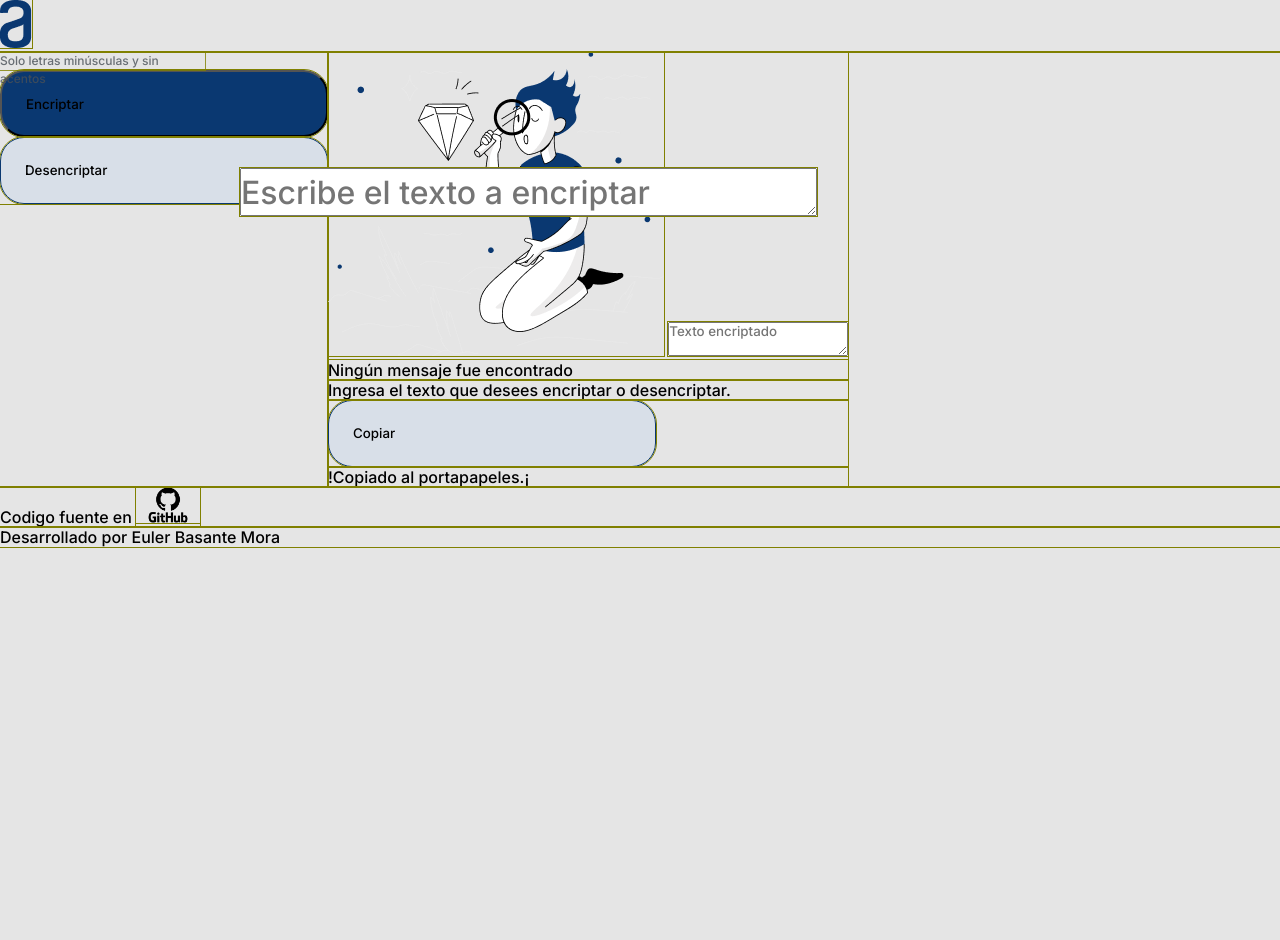
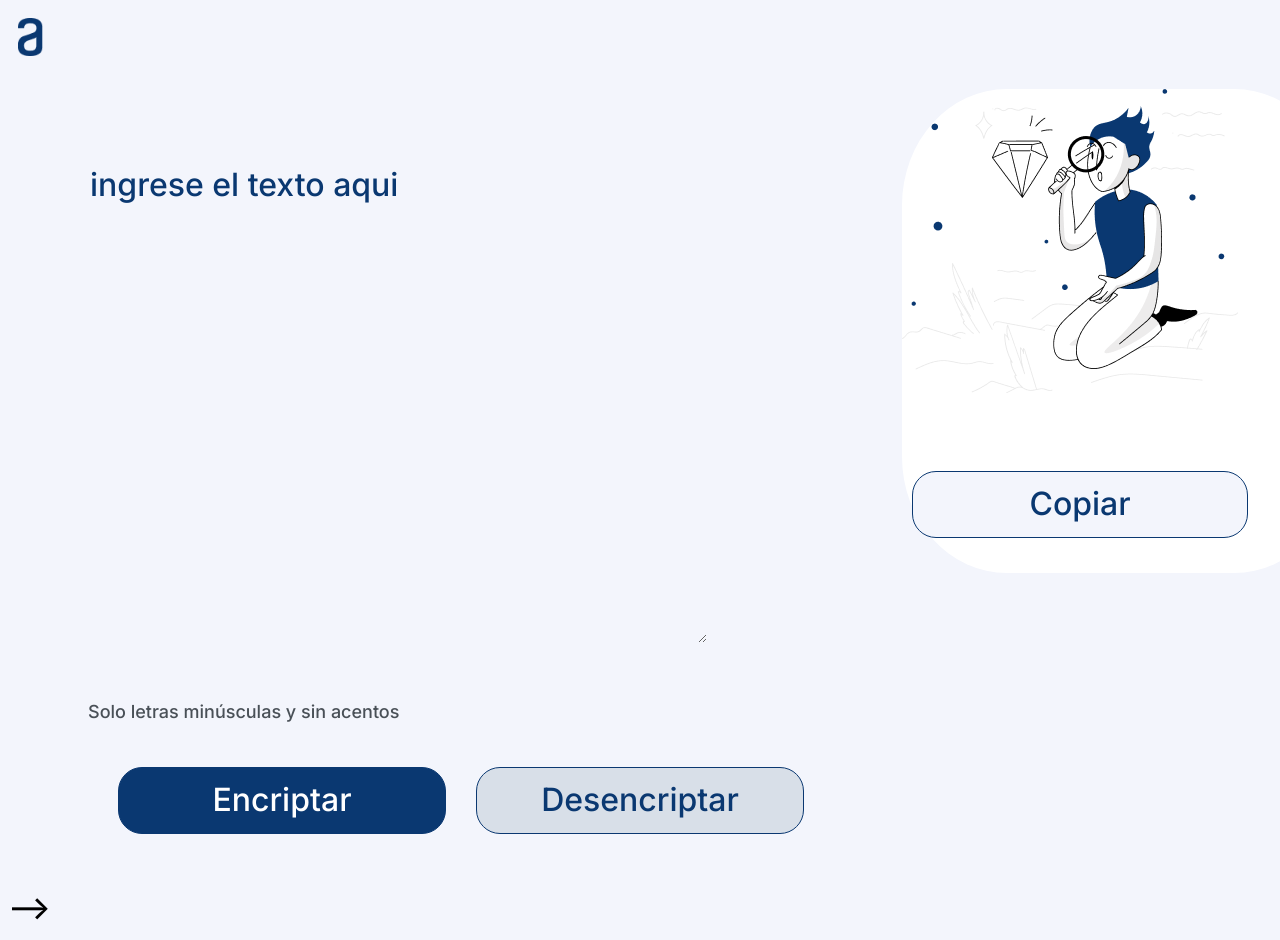
Before and after one commit to euler206/1-Encriptador-de-texto, a plain HTML site: page index.html in a window 1280 px wide. Before the commit the page ends 800 px from the top, so only its background shows below. Drawn offline with Linux system fonts and the light colour scheme.

Commit message:
arreglado algo de css

```diff
--- /dev/null
+++ b/css/reset.css
@@ -0,0 +1,48 @@
+/* http://meyerweb.com/eric/tools/css/reset/
+   v2.0 | 20110126
+   License: none (public domain)
+*/
+
+html, body, div, span, applet, object, iframe,
+h1, h2, h3, h4, h5, h6, p, blockquote, pre,
+a, abbr, acronym, address, big, cite, code,
+del, dfn, em, img, ins, kbd, q, s, samp,
+small, strike, strong, sub, sup, tt, var,
+b, u, i, center,
+dl, dt, dd, ol, ul, li,
+fieldset, form, label, legend,
+table, caption, tbody, tfoot, thead, tr, th, td,
+article, aside, canvas, details, embed,
+figure, figcaption, footer, header, hgroup,
+menu, nav, output, ruby, section, summary,
+time, mark, audio, video {
+	margin: 0;
+	padding: 0;
+	border: 0;
+	font-size: 100%;
+	font: inherit;
+	vertical-align: baseline;
+}
+/* HTML5 display-role reset for older browsers */
+article, aside, details, figcaption, figure,
+footer, header, hgroup, menu, nav, section {
+	display: block;
+}
+body {
+	line-height: 1;
+}
+ol, ul {
+	list-style: none;
+}
+blockquote, q {
+	quotes: none;
+}
+blockquote:before, blockquote:after,
+q:before, q:after {
+	content: '';
+	content: none;
+}
+table {
+	border-collapse: collapse;
+	border-spacing: 0;
+}
--- /dev/null
+++ b/css/styles.css
@@ -0,0 +1,107 @@
+* {
+	/*outline: 1px solid olive;*/
+	background: #F3F5FC;
+	font-family: 'Inter', sans-serif;
+	font-weight: 400;
+	font-size: 32px;
+	line-height: 150%;
+}
+
+.logo {
+	padding-top: 10px;
+	margin-left: 10px;
+	width: 2%;
+}
+
+main {
+	display: flex;
+	margin-bottom: 50px;
+	margin-left: 80px;
+
+}
+
+.text-area {
+	border: none;
+	color: #0A3871;
+	margin-top: 90px;
+	text-transform: lowercase;
+}
+::placeholder{
+	color: #0A3871;
+}
+.text-area:focus {
+	outline: none;
+}
+
+.mensaje{
+	background: white;
+	background-image: url("/images/munheco.png");
+	background-repeat: no-repeat;
+	border: none;
+	border-radius: 24%;
+	color: #0A3871;
+	margin-left: 98px;
+	margin-top: 20px;
+	padding-left: 20px;
+	position: fixed;
+}
+.mensaje:focus {
+	outline: none;
+}
+.mensaje:not(:empty){
+	background-image: none;
+}
+
+.botonera{
+	display: flex;
+	margin-top: 18px;
+}
+
+.btn-encriptar{
+	background: #0A3871;
+	border: 1px solid #0A3871;
+	border-radius: 24px;
+	color: white;
+	cursor: pointer;
+	height: 67px;
+	margin-left: 30px;
+	width: 328px;
+}
+.btn-desencriptar{
+	background: #D8DFE8;
+	border: 1px solid #0A3871;
+	border-radius: 24px;
+	color: #0A3871;
+	cursor: pointer;
+	height: 67px;
+	margin-left: 30px;
+	width: 328px;
+}
+
+.btn-copiar-pegar{
+	border: 1px solid #0A3871;
+	border-radius: 24px;
+	color: #0A3871;
+	cursor: pointer;
+	height: 67px;
+	margin-left: 108px;
+	margin-top: 402px;
+	position: absolute;
+	width: 336px;
+}
+/* Cambiar el color de fondo del botón cuando el texto es "copiar" */
+.btn-copiar-pegar:contains("Copiar") {
+	background: white;
+	color: #0A3871;
+}
+
+/* Cambiar el color de fondo del botón cuando el texto es "pegar" */
+.btn-copiar-pegar:contains("Pegar") {
+	background: #0A3871;
+	color: white;
+}
+
+.aviso{
+	color: #495057;
+	font-size: 18px;
+}
--- a/index.html
+++ b/index.html
@@ -4,11 +4,12 @@
     <meta charset="UTF-8">
     <meta http-equiv="X-UA-Compatible" content="IE=edge">
     <meta name="viewport" content="width=device-width, initial-scale=1.0">
-    <title>Encriptador de Texto</title>
     <link rel="preconnect" href="https://fonts.googleapis.com">
     <link rel="preconnect" href="https://fonts.gstatic.com" crossorigin>
     <link href="https://fonts.googleapis.com/css2?family=Inter:wght@500&display=swap" rel="stylesheet">
-    <link rel="stylesheet" href="./styles.css">
+    <!-- <link rel="stylesheet" href="./css/reset.css"> -->
+    <link rel="stylesheet" href="./css/styles.css">
+    <title>Encriptador de Texto</title>
 </head>
 <body>
     <header>
@@ -16,30 +17,27 @@
     </header>
     <main>
         <section>
+                <textarea id="text-area" class="text-area" cols="30" rows="10" placeholder="Ingrese el texto aqui"></textarea>
             <div>
-                <textarea id="texto" class="texto" placeholder="Escribe el texto a encriptar"></textarea>
+                <h6 class="aviso">Solo letras minúsculas y sin acentos</h6>
             </div>
-            <div>
-                <p class="aviso">Solo letras minúsculas y sin acentos</p>
-                <button id="btn-encriptar" class="btn-encriptar botones">Encriptar</button>
-                <button id="btn-desencriptar" class="btn-desencriptar botones">Desencriptar</button>
+            <div class="botonera">
+                <button id="btn-encriptar" class="btn-encriptar">Encriptar</button>
+                <button id="btn-desencriptar" class="btn-desencriptar">Desencriptar</button>
             </div>
         </section>
         <section>
-            <img src="./images/munheco.png" class="munheco" alt="muñeco">
-            <textarea id="texto-encriptado" class="texto-encriptado" placeholder="Texto encriptado"></textarea>
-            <p>Ningún mensaje fue encontrado</p>
-            <p>Ingresa el texto que desees encriptar o desencriptar.</p>
+            <textarea id="mensaje" class="mensaje" cols="20" rows="10"></textarea>
             <div>
-                <button id="btn-copiar" class="btn-copiar botones">Copiar</button>
+                <button id="btn-copiar-pegar" class="btn-copiar-pegar">Copiar</button>
             </div>
-            <div class="mensaje-copy"><p>!Copiado al portapapeles.¡</p></div>
         </section>
     </main>
-    <footer>
-        <p>Codigo fuente en <a href="https://github.com/euler206/1-Encriptador-de-texto" target="_blank"><img src="./images/logo-GitHub.png" class="logo-github"></a></p>
-        <p>Desarrollado por Euler Basante Mora <!---- <a href="https://www.linkedin.com/in/euler206" target="_blank"><img src="./images/logo-LinkedIn.png" class="logo-linkedin"> </a> --> </p>
+    <footer-->
+        <!-- <p>Codigo fuente en <a href="https://github.com/euler206/1-Encriptador-de-texto" target="_blank"><img src="./images/logo-GitHub.png" class="logo-github"></a></p>
+        <p>Desarrollado por Euler Basante Mora <!---- <a href="https://www.linkedin.com/in/euler206" target="_blank"><img src="./images/logo-LinkedIn.png" class="logo-linkedin"> </a> --> </p> -->
     </footer>
+
     <script src="./logica.js" type="module"></script>
 </body>
 </html>
--- a/logica.js
+++ b/logica.js
@@ -1,26 +1,27 @@
 import llave from "./key.js";
-//const [texto, btnEncriptar, btnDesencriptar, txtEncriptado, btnCopiar] = ["texto", "btn-encriptar", "btn-desencriptar", "texto-encriptado", "btn-copiar"].map(id => document.getElementById(id));
-const texto = document.getElementById("texto");
+//const [texto, btnEncriptar, btnDesencriptar, txtEncriptado, btnCopiar] = ["texto", "btn-encriptar", "btn-desencriptar", "texto-encriptado", "btn-copiar"].map(id => document.getElementById(id)); // poco entendible
+const texto = document.getElementById("text-area");
 const btnEncriptar = document.getElementById("btn-encriptar");
 const btnDesencriptar = document.getElementById("btn-desencriptar");
-const txtEncriptado = document.getElementById("texto-encriptado");
-const btnCopiar = document.getElementById("btn-copiar");
+const mensaje = document.getElementById("mensaje");
+const btnCopiarPegar = document.getElementById("btn-copiar-pegar");
 
-const copiar = () => navigator.clipboard.writeText(txtEncriptado.value);
+function encriptar(text,op) {
+    text = text.toLowerCase();
+    llave.forEach(([enc, des]) => text = op ? text.replaceAll(enc, des): text.replaceAll(des, enc));
+    return text;
+};
+const copiar = () => navigator.clipboard.writeText(mensaje.value);
 const pegar = () => navigator.clipboard.readText().then(tex => texto.value = tex);
-function encriptar(mensaje,op) {
-    mensaje = mensaje.toLowerCase();
-    llave.forEach(([enc, des]) => mensaje = op ? mensaje.replaceAll(enc, des): mensaje.replaceAll(des, enc));
-    return mensaje;
-};
-btnEncriptar.onclick = () => txtEncriptado.value = encriptar(texto.value,1); // 1 = true para encriptar
-btnDesencriptar.onclick = () => txtEncriptado.value = encriptar(texto.value,0); // 0 = false para desencriptar
-btnCopiar.onclick = function () {
-        if (btnCopiar.innerText === "Copiar"){
+btnEncriptar.onclick = () => mensaje.value = encriptar(texto.value,1); // 1 = true para encriptar
+btnDesencriptar.onclick = () => mensaje.value = encriptar(texto.value,0); // 0 = false para desencriptar
+btnCopiarPegar.onclick = function () {
+        if (btnCopiarPegar.innerText === "Copiar"){
             copiar();
-            btnCopiar.innerText = "Pegar";
+            btnCopiarPegar.innerText = "Pegar";
+            mensaje.value = "";
         } else{
             pegar();
-            btnCopiar.innerText = "Copiar";
+            btnCopiarPegar.innerText = "Copiar";
         }
     };
--- a/styles.css
+++ /dev/null
@@ -1,191 +0,0 @@
-* {
-	outline: 1px solid olive;
-	margin: 0;
-	padding: 0;
-	box-sizing: border-box;
-	font-family: "Inter", sans-serif;
-}
-
-body {
-	width: 100%;
-	height: 100%;
-	background-color: #E5E5E5;
-}
-
-main {
-	display: flex;
-}
-
-.logo{
-	left: 36.67%;
-	right: 37.43%;
-	top: 10%;
-	bottom: 0%;
-	background: #E5E5E5;
-}
-.logo-github{
-	width:  5%;
-	height: 5%;
-}
-
-.logo-linkedin{
-	width:  5%;
-	height: 5%;
-}
-
-
-.texto{
-/* Ingrese el texto aqui */
-
-position: absolute;
-width: 577px;
-height: 48px;
-left: 240px;
-top: 168px;
-
-font-family: 'Inter';
-font-style: normal;
-font-weight: 400;
-font-size: 32px;
-line-height: 150%;
-/* identical to box height, or 48px */
-
-
-/* Dark blue/dark-blue-300 */
-
-color: #0A3871;
-}
-
-.aviso{
-	width: 205px;
-	height: 18px;
-
-	font-family: 'Inter';
-	font-style: normal;
-	font-weight: 400;
-	font-size: 12px;
-	line-height: 150%;
-	/* identical to box height, or 18px */
-
-
-	/* Gray/gray-400 */
-
-	color: #495057;
-
-	opacity: 0.8;
-
-	/* Inside auto layout */
-
-	flex: none;
-	order: 1;
-	flex-grow: 0;
-}
-/*
-.mensaje-copy{
-	background: #000;
-	color: #fff;
-	position: absolute;
-	top: 20%;
-	left: 20%;
-	width: 50%;
-	height: 50%;
-	display: flex;
-	justify-content: center;
-	align-items: center;
-	font-weight: 900;
-	font-size: 2rem;
-	visibility: 1;
-	opacity: 1;
-
-}
-*/
-.botones{
-	border-radius: 24px;
-}
-
-.btn-encriptar{
-/* Button */
-
-/* Auto layout */
-
-display: flex;
-flex-direction: row;
-align-items: flex-start;
-padding: 24px;
-gap: 8px;
-
-width: 328px;
-height: 67px;
-
-/* Dark blue/dark-blue-300 */
-
-background: #0A3871;
-border-radius: 24px;
-
-/* Inside auto layout */
-
-flex: none;
-order: 0;
-flex-grow: 0;
-}
-
-.btn-desencriptar{
-/* Button */
-box-sizing: border-box;
-
-/* Auto layout */
-
-display: flex;
-flex-direction: row;
-align-items: flex-start;
-padding: 24px;
-gap: 8px;
-
-width: 328px;
-height: 67px;
-
-/* Light gray */
-
-background: #D8DFE8;
-/* Dark blue/dark-blue-300 */
-
-border: 1px solid #0A3871;
-border-radius: 24px;
-
-/* Inside auto layout */
-
-flex: none;
-order: 1;
-flex-grow: 0;
-}
-
-.btn-copiar{
-/* Button */
-box-sizing: border-box;
-
-/* Auto layout */
-
-display: flex;
-flex-direction: row;
-align-items: flex-start;
-padding: 24px;
-gap: 8px;
-
-width: 328px;
-height: 67px;
-
-/* Light gray */
-
-background: #D8DFE8;
-/* Dark blue/dark-blue-300 */
-
-border: 1px solid #0A3871;
-border-radius: 24px;
-
-/* Inside auto layout */
-
-flex: none;
-order: 1;
-flex-grow: 0;
-
-}
```
